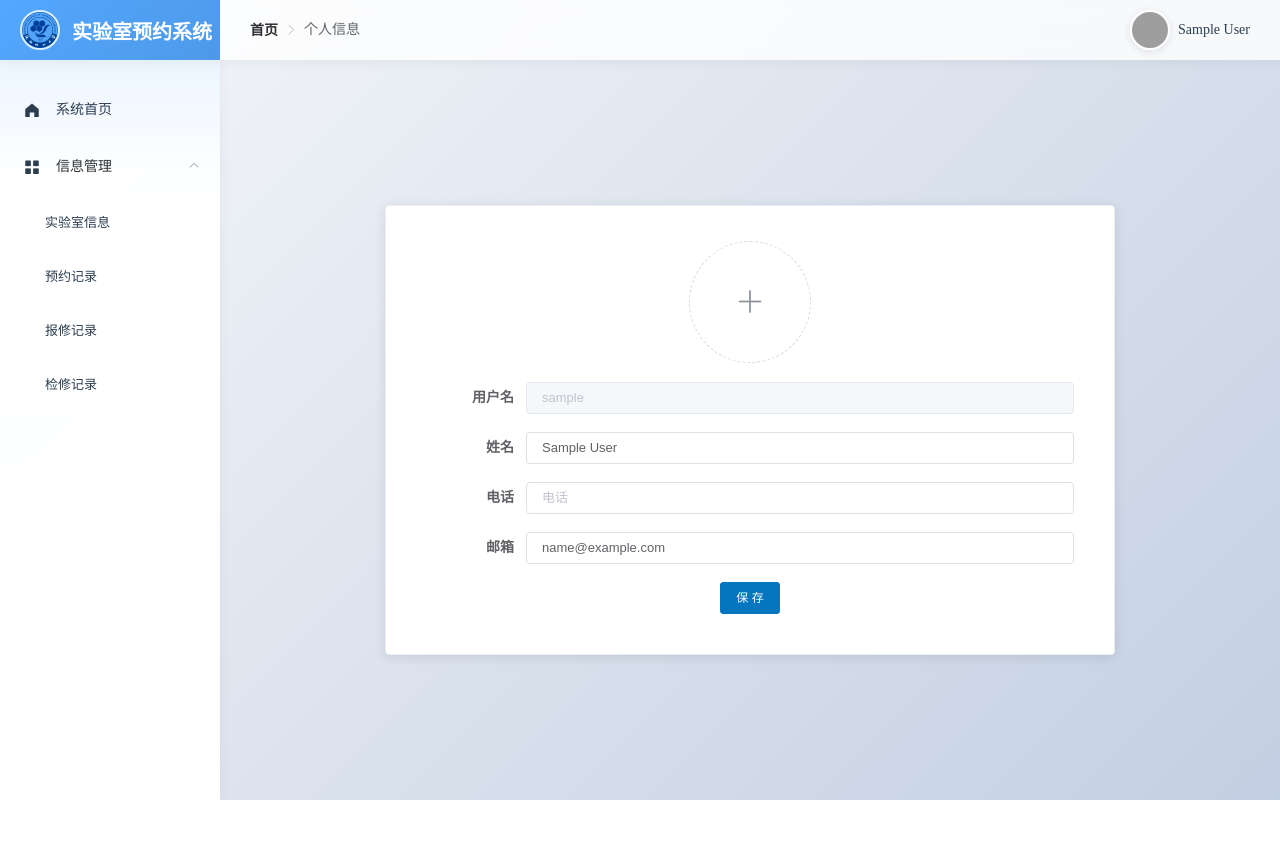
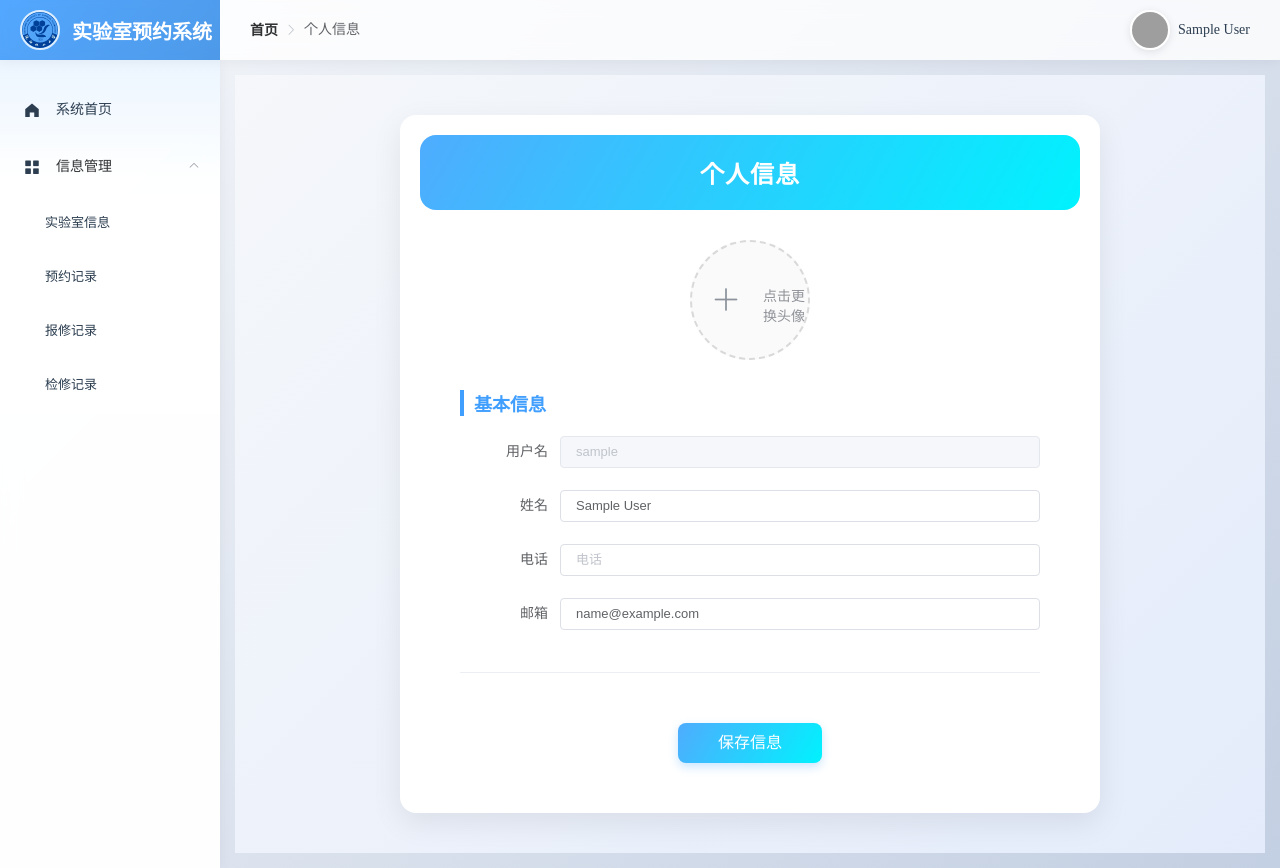
Before and after one commit to HT3301601278/LabBook-Front, a Vue app: page /labadminPerson in a window 1280 px wide. Before the commit the page ends 800 px from the top, so only its background shows below. Built offline with nearby package versions, Linux system fonts and the light colour scheme; sample sign-in values are in the browser's storage; grey boxes are pictures that could not be loaded.

Commit message:
Update LabadminPerson.vue

```diff
--- a/src/views/manager/LabadminPerson.vue
+++ b/src/views/manager/LabadminPerson.vue
@@ -1,8 +1,11 @@
 <template>
   <div class="admin-person-container">
     <el-card class="person-card">
+      <div class="card-header">
+        <h2>个人信息</h2>
+      </div>
       <el-form :model="user" label-width="100px">
-        <div style="margin: 15px; text-align: center">
+        <div class="avatar-container">
           <el-upload
               class="avatar-uploader"
               :action="$baseUrl + '/files/upload'"
@@ -11,8 +14,12 @@
           >
             <img v-if="user.avatar" :src="user.avatar" class="avatar" />
             <i v-else class="el-icon-plus avatar-uploader-icon"></i>
+            <div class="avatar-hint">点击更换头像</div>
           </el-upload>
         </div>
+
+        <div class="form-section">
+          <h3 class="section-title">基本信息</h3>
           <el-form-item label="用户名" prop="username">
             <el-input v-model="user.username" placeholder="用户名" disabled></el-input>
           </el-form-item>
@@ -25,8 +32,10 @@
           <el-form-item label="邮箱" prop="email">
             <el-input v-model="user.email" placeholder="邮箱"></el-input>
           </el-form-item>
-        <div style="text-align: center; margin-bottom: 20px">
-          <el-button type="primary" @click="update">保 存</el-button>
+        </div>
+
+        <div class="button-container">
+          <el-button type="primary" @click="update">保存信息</el-button>
         </div>
       </el-form>
     </el-card>
@@ -72,52 +81,129 @@ export default {
 
 <style scoped>
 .admin-person-container {
-  height: 100%;
+  min-height: 100%;
   display: flex;
   justify-content: center;
   align-items: center;
-  padding: 20px;
+  padding: 40px 30px;
+  background-color: #f5f7fa;
+  background-image: linear-gradient(135deg, #f5f7fa 0%, #e4ecfb 100%);
 }
 
 .person-card {
-  width: 730px;
+  width: 700px;
+  border-radius: 16px;
+  box-shadow: 0 10px 30px rgba(0, 0, 0, 0.08);
+  overflow: hidden;
+  transition: all 0.3s ease;
+  background-color: #fff;
+  border: none;
+  margin: 0 auto;
 }
 
-.person-card :deep(.el-form) {
+.person-card:hover {
+  transform: translateY(-5px);
+  box-shadow: 0 15px 35px rgba(0, 0, 0, 0.12);
+}
+
+.card-header {
+  background-color: #409EFF;
+  color: white;
+  padding: 20px 0;
+  text-align: center;
+  border-radius: 16px;
+  margin-bottom: 30px;
+  background-image: linear-gradient(120deg, #4facfe 0%, #00f2fe 100%);
+}
+
+.card-header h2 {
+  margin: 0;
+  font-size: 24px;
+  font-weight: 600;
+  letter-spacing: 1px;
+}
+
+.avatar-container {
+  margin: 20px 0 30px;
   display: flex;
+  justify-content: center;
+  align-items: center;
   flex-direction: column;
-  align-items: center;
-  width: 100%;
+}
+
+.avatar-hint {
+  margin-top: 10px;
+  color: #909399;
+  font-size: 14px;
+}
+
+:deep(.el-form) {
+  padding: 0 40px;
+}
+
+.form-section {
+  margin-bottom: 30px;
+  border-bottom: 1px solid #ebeef5;
+  padding-bottom: 20px;
+}
+
+.form-section:last-child {
+  border-bottom: none;
+}
+
+.section-title {
+  color: #409EFF;
+  font-size: 18px;
+  font-weight: 600;
+  margin-bottom: 20px;
+  padding-left: 10px;
+  border-left: 4px solid #409EFF;
 }
 
 :deep(.el-form-item) {
-  width: 100%;
-  padding: 0 20px;
-}
-
-.button-container {
-  display: flex;
-  justify-content: center;
-  width: 100%;
-  margin: 20px 0;
+  margin-bottom: 22px;
 }
 
 :deep(.el-form-item__label) {
-  font-weight: bold;
+  font-weight: 500;
+  color: #606266;
 }
+
+:deep(.el-input__inner) {
+  border-radius: 4px;
+  transition: all 0.3s;
+}
+
+:deep(.el-input__inner:focus) {
+  border-color: #409EFF;
+  box-shadow: 0 0 0 2px rgba(64, 158, 255, 0.2);
+}
+
 :deep(.el-upload) {
   border-radius: 50%;
+  cursor: pointer;
+  transition: all 0.3s ease;
 }
+
 :deep(.avatar-uploader .el-upload) {
-  border: 1px dashed #d9d9d9;
-  cursor: pointer;
+  border: 2px dashed #d9d9d9;
   position: relative;
   overflow: hidden;
   border-radius: 50%;
+  background-color: #fafafa;
+  width: 120px;
+  height: 120px;
+  display: flex;
+  justify-content: center;
+  align-items: center;
 }
+
 :deep(.avatar-uploader .el-upload:hover) {
   border-color: #409EFF;
+  transform: scale(1.02);
+  box-shadow: 0 0 10px rgba(64, 158, 255, 0.3);
 }
+
 .avatar-uploader-icon {
   font-size: 28px;
   color: #8c939d;
@@ -125,12 +211,41 @@ export default {
   height: 120px;
   line-height: 120px;
   text-align: center;
-  border-radius: 50%;
 }
+
 .avatar {
   width: 120px;
   height: 120px;
   display: block;
   border-radius: 50%;
+  object-fit: cover;
+  box-shadow: 0 2px 10px rgba(0, 0, 0, 0.1);
+  border: 3px solid white;
+}
+
+.button-container {
+  text-align: center;
+  margin: 30px 0;
+  padding-top: 20px;
+}
+
+.button-container .el-button {
+  padding: 12px 40px;
+  font-size: 16px;
+  border-radius: 8px;
+  background-image: linear-gradient(120deg, #4facfe 0%, #00f2fe 100%);
+  border: none;
+  transition: all 0.3s ease;
+  box-shadow: 0 4px 10px rgba(79, 172, 254, 0.3);
+}
+
+.button-container .el-button:hover {
+  transform: translateY(-2px);
+  box-shadow: 0 6px 15px rgba(79, 172, 254, 0.4);
+}
+
+.button-container .el-button:active {
+  transform: translateY(0);
+  box-shadow: 0 4px 10px rgba(79, 172, 254, 0.3);
 }
 </style>
```
Lines whose indentation alone changed are shown as unchanged.
